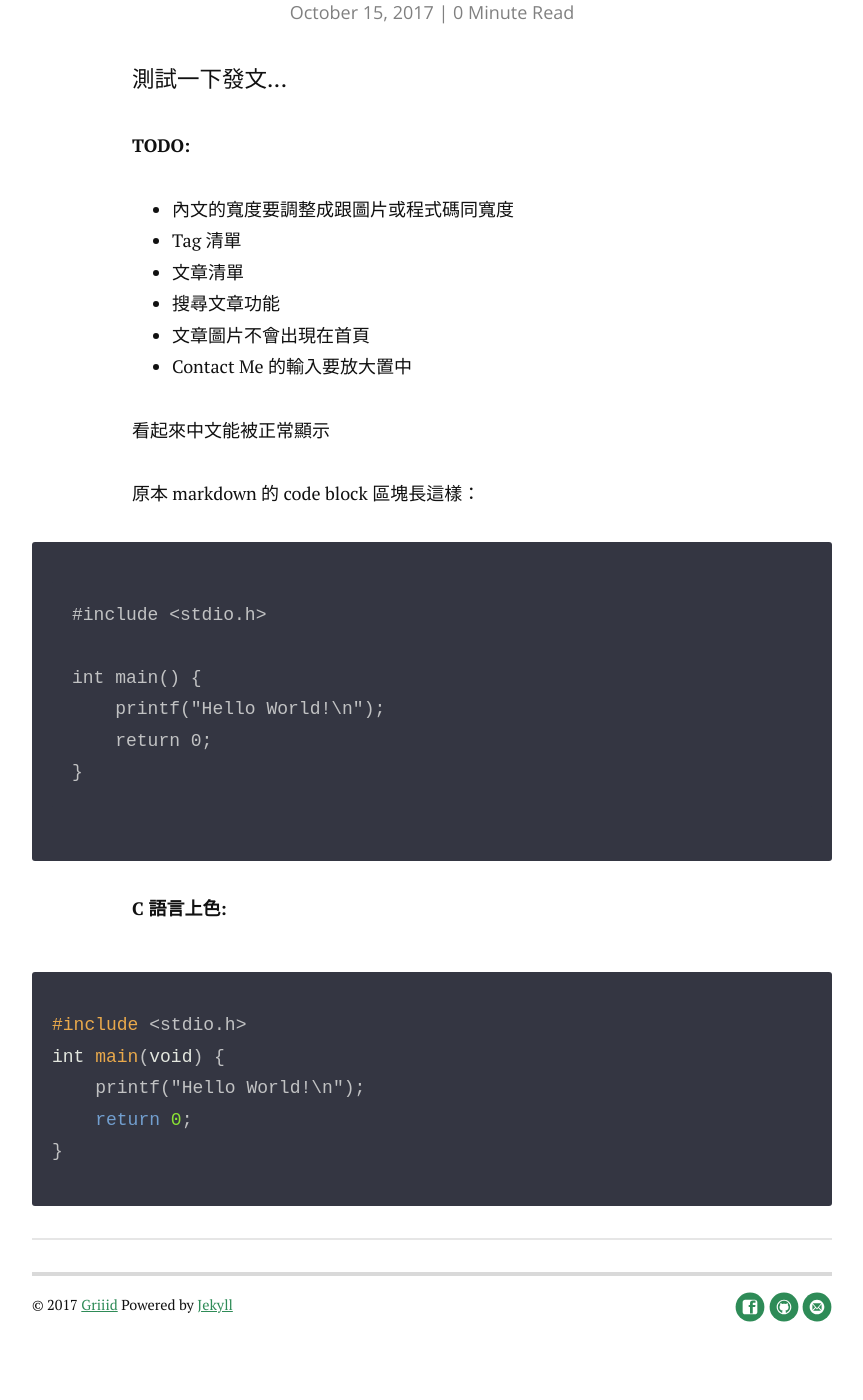
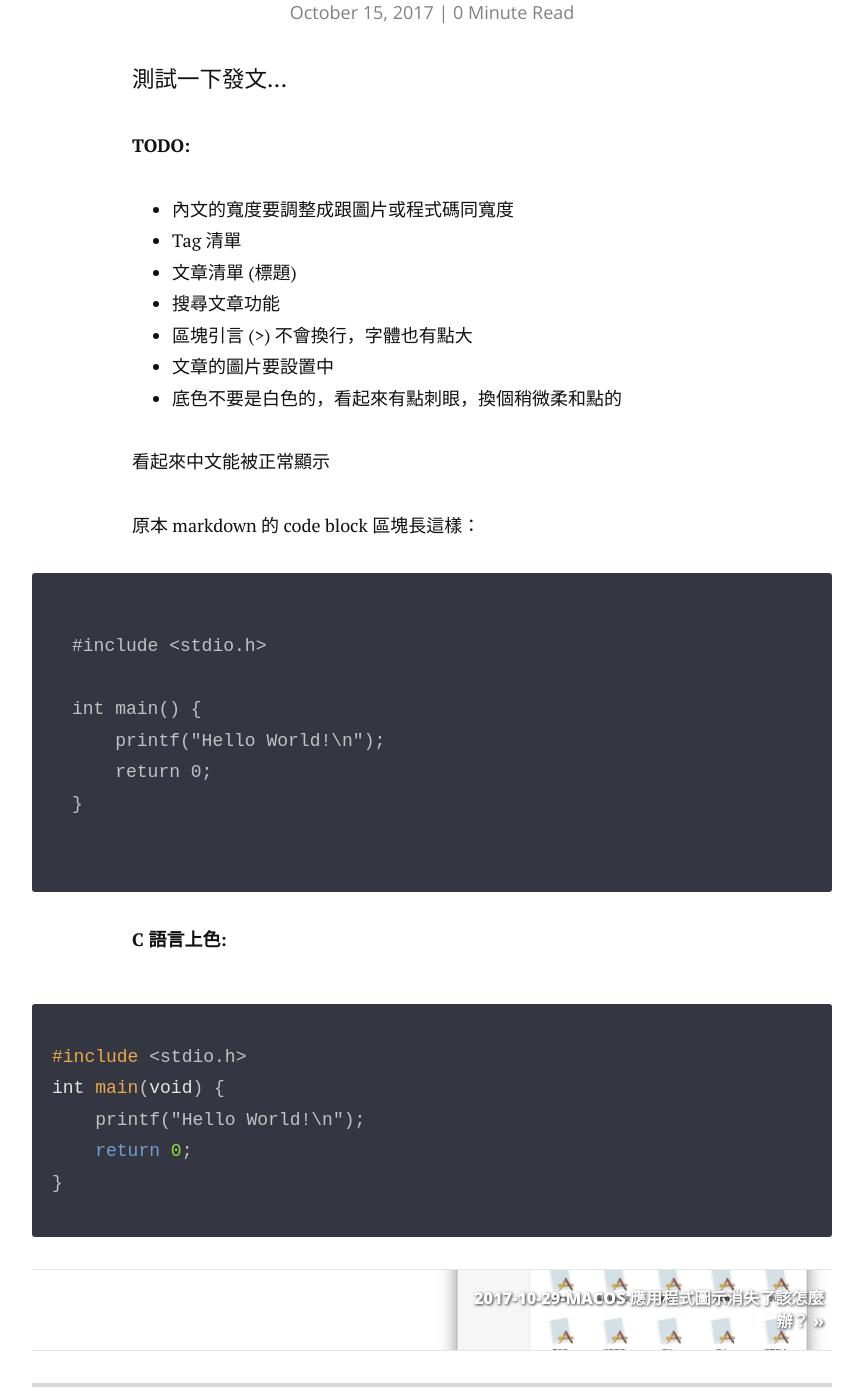
Before and after one commit to Griiid/test_page, a Jekyll site: the page built from _posts/2017-10-15-測試發文.md, in a window 1280 px wide and 1400 px high, scrolled down 378 px. Shown: the whole window, without its empty margins (208-1071 px from the left). Built offline with Jekyll 4.4.1, drawn with Linux system fonts in a browser that asks for light colours; nearby versions of some CDN libraries; before the commit the page ends 1739 px from its top, so only the background shows below that.

Commit message:
Add 1 post Update 1 post

```diff
--- a/_posts/2017-10-15-測試發文.md
+++ b/_posts/2017-10-15-測試發文.md
@@ -2,7 +2,7 @@
 layout: post
 title:  "2017-10-15-測試發文"
 date:   2017-10-15
-update: 2017-10-23
+update: 2017-10-29
 description: |
   測試一下使用 jekyll 做部落格的發文效果
 
@@ -16,10 +16,11 @@ image: pic-2017-10-15-01.jpg
 **TODO:**
 - 內文的寬度要調整成跟圖片或程式碼同寬度
 - Tag 清單
-- 文章清單
+- 文章清單 (標題)
 - 搜尋文章功能
-- 文章圖片不會出現在首頁
-- Contact Me 的輸入要放大置中
+- 區塊引言 (>) 不會換行，字體也有點大
+- 文章的圖片要設置中
+- 底色不要是白色的，看起來有點刺眼，換個稍微柔和點的
 
 看起來中文能被正常顯示
 
```
Also changed, not shown: _posts/2017-10-29-macOS 應用程式圖示消失了該怎麼辦.md (added, +56 -0 lines), assets/img/mac-how-to/reboot-from-menu.png (added), assets/img/mac-how-to/shutdown-from-menu.png (added), assets/img/pic-2017-10-29-01.png (added), assets/img/pic-2017-10-29-02.png (added).
